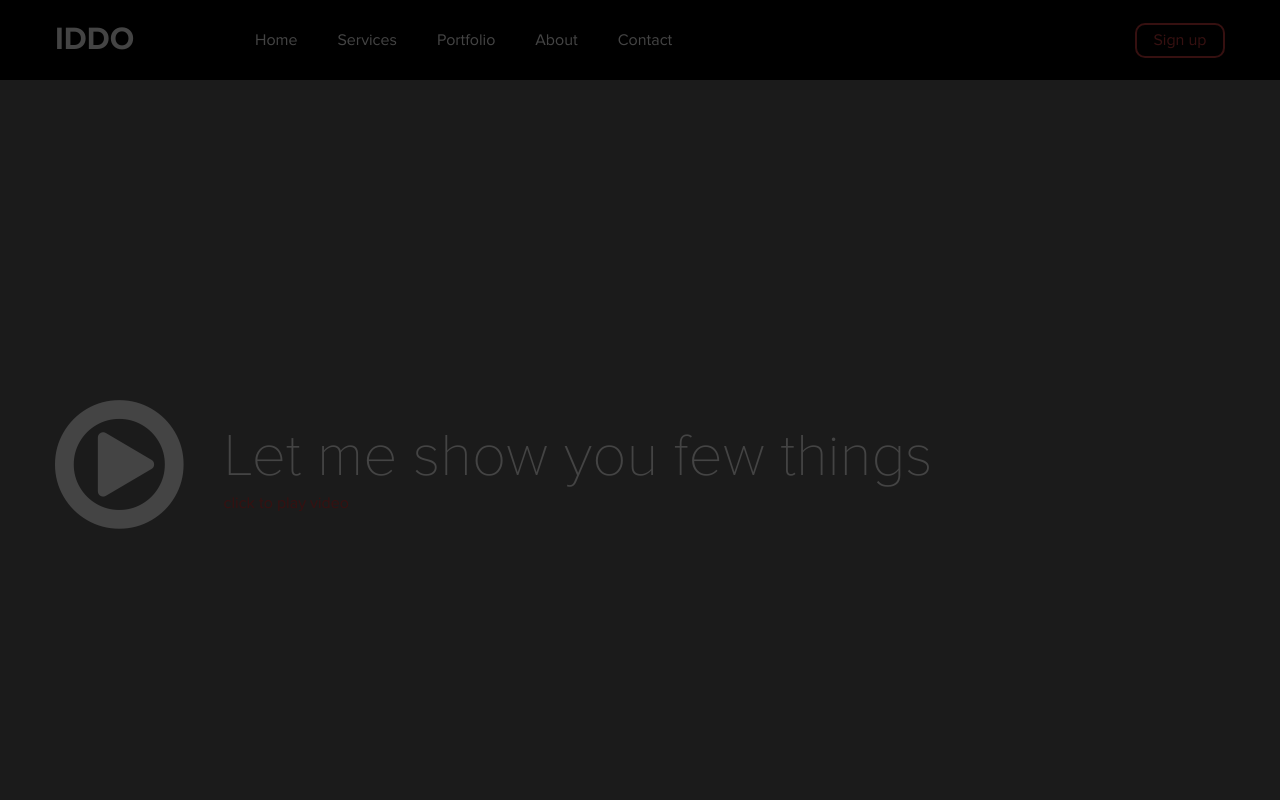
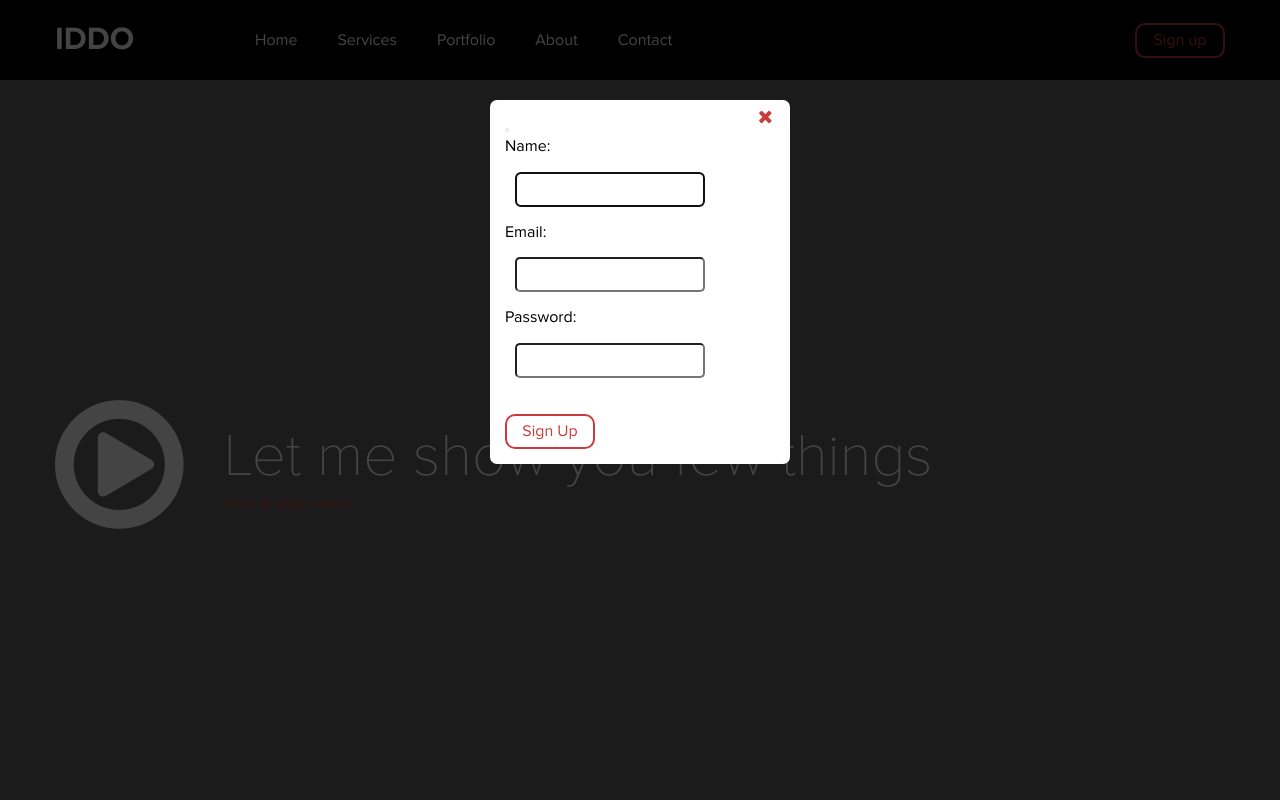
Before and after one commit to yashdubeyy/IDDO_jQuery, a plain HTML site: page index.html in a window 1280 px wide. Both pictures are taken after a click on the button "Sign up". Shown: the top 800 px of the page. Drawn offline with nearby package versions, Linux system fonts and the light colour scheme.

Commit message:
Update index.html

```diff
--- a/index.html
+++ b/index.html
@@ -562,6 +562,17 @@
         </div>
     </footer>
 
+    <div class="hiddenform">
+        <button> <span class="cross fa fa-times"></span></button>
+        <form action="">
+            <label for="name">Name:<input type="text" id="name" required></label>
+            <label for="email">Email:<input type="email" id="email" required></label>
+            <label for="password">Password:<input type="password" id="password" required></label>
+            <br><br>
+            <button class="btn"> Sign Up </button>
+        </form>
+    </div>
+
     <script src="https://code.jquery.com/jquery-3.7.1.min.js"></script>
     <script>
         $(function () {
@@ -638,8 +649,8 @@
             // toggle menu list, working
             if (screen.width < 768) {
                 $(".collapse a").click(function () {
+                    $("header .menu").removeClass("active");
                     $(".collapse").slideUp();
-                    $("header .menu").toggleClass("active");
                 })
             }
 
@@ -647,7 +658,26 @@
             // signup tile
             $(".signup").click(function () {
                 $("body").append(`<div class="overlay"></div>`);
+                $("body").append(`<div class="popup"></div>`);
+                $("body").css({ "overflow-y": "hidden" });
+                const form = $(".hiddenform").html();
+                $(".popup").append(form);
+                $(".popup input[type='text']").trigger("focus");
+
+
+                // cross, close the form
+                $(".popup .cross").click(function () {
+                    $(".popup").remove();
+                    $(".overlay").remove();
+                    $("body").css({ "overflow-y": "auto" });
+                })
+
+
             })
+
+
+
+
 
 
         });
```
